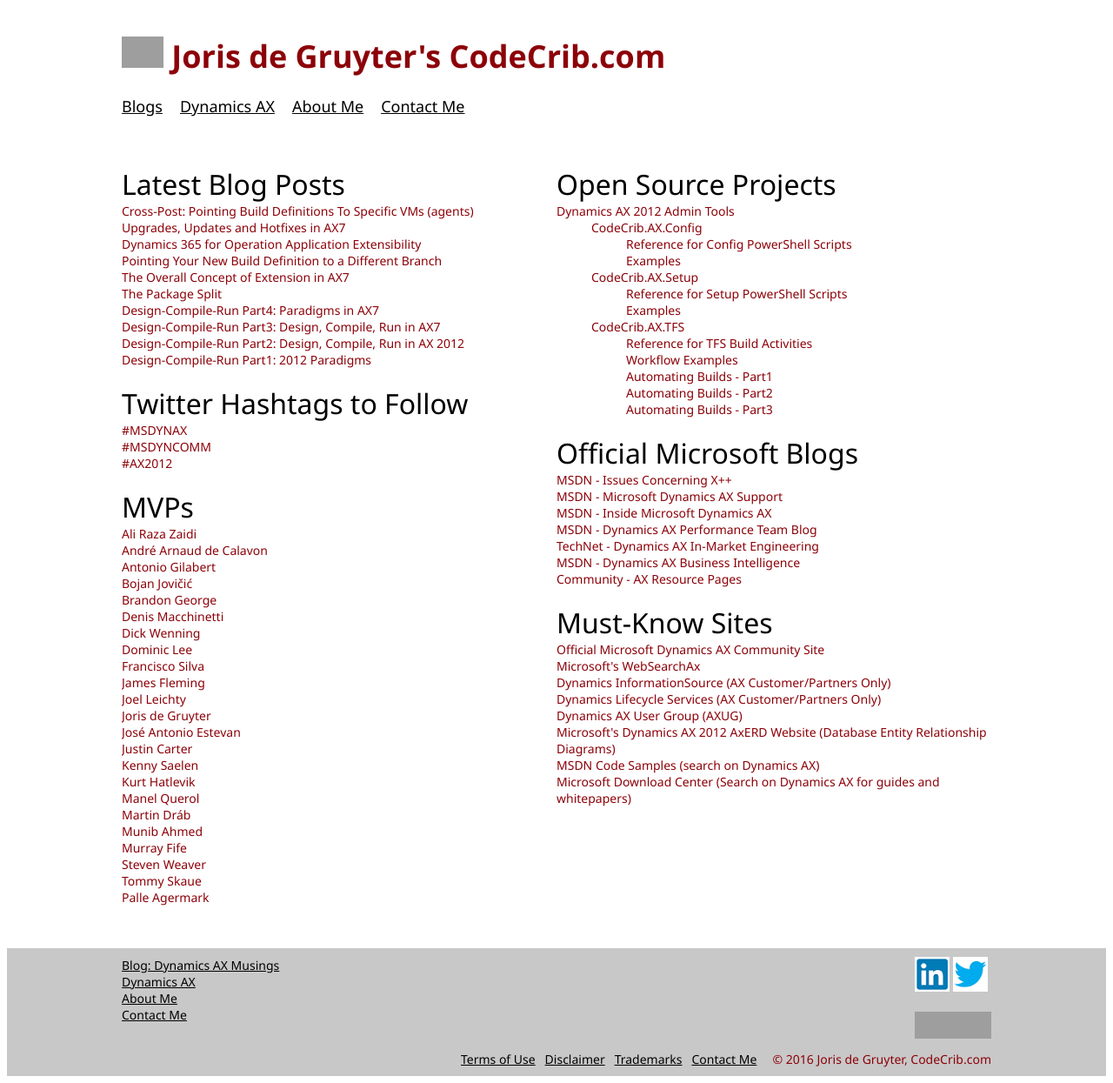
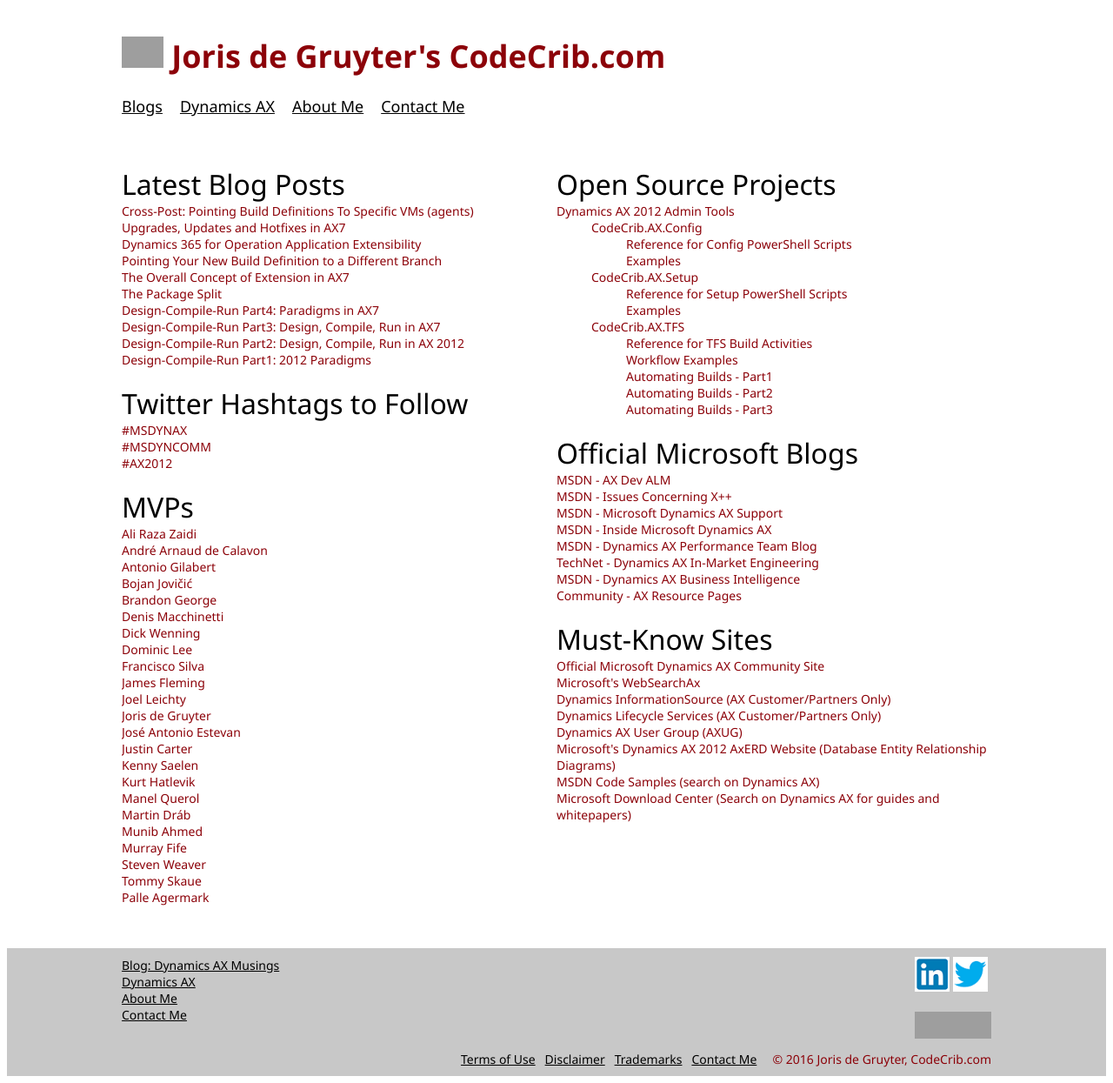
Before and after one commit to jorisdg/jorisdg.github.io, a Jekyll site: the page built from dynamicsax.html, in a window 1280 px wide. Shown: the whole page at 87% size. Built offline with Jekyll 4.4.1, drawn with Linux system fonts in a browser that asks for light colours; grey boxes are pictures that could not be loaded.

Commit message:
add dev alm blog

```diff
--- a/dynamicsax.html
+++ b/dynamicsax.html
@@ -69,12 +69,13 @@
                 </div>
             <br />
 		    <span class="Main_Header">Official Microsoft Blogs</span><br/>
-			    <a href="http://blogs.msdn.com/b/x/">MSDN - Issues Concerning X++</a><br/>
-			    <a href="http://blogs.msdn.com/b/axsupport/">MSDN - Microsoft Dynamics AX Support</a><br/>
-			    <a href="http://blogs.msdn.com/b/dax/">MSDN - Inside Microsoft Dynamics AX</a><br/>
-			    <a href="http://blogs.msdn.com/b/axperf/">MSDN - Dynamics AX Performance Team Blog</a><br/>
-			    <a href="http://blogs.technet.com/b/dynamicsaxse/">TechNet - Dynamics AX In-Market Engineering</a><br/>
-			    <a href="http://blogs.msdn.com/b/dynamicsaxbi/">MSDN - Dynamics AX Business Intelligence</a><br/>
+		            <a href="https://blogs.msdn.microsoft.com/axdevalm/">MSDN - AX Dev ALM</a><br />
+			    <a href="https://blogs.msdn.microsoft.com/x/">MSDN - Issues Concerning X++</a><br/>
+			    <a href="https://blogs.msdn.microsoft.com/axsupport/">MSDN - Microsoft Dynamics AX Support</a><br/>
+			    <a href="https://blogs.msdn.microsoft.com/dax/">MSDN - Inside Microsoft Dynamics AX</a><br/>
+			    <a href="https://blogs.msdn.microsoft.com/axperf/">MSDN - Dynamics AX Performance Team Blog</a><br/>
+			    <a href="https://blogs.technet.com/b/dynamicsaxse/">TechNet - Dynamics AX In-Market Engineering</a><br/>
+			    <a href="https://blogs.msdn.microsoft.com/dynamicsaxbi/">MSDN - Dynamics AX Business Intelligence</a><br/>
 			    <a href="https://community.dynamics.com/ax/b/axresources/default.aspx">Community - AX Resource Pages</a><br/>
 		    <br/>
 
```
